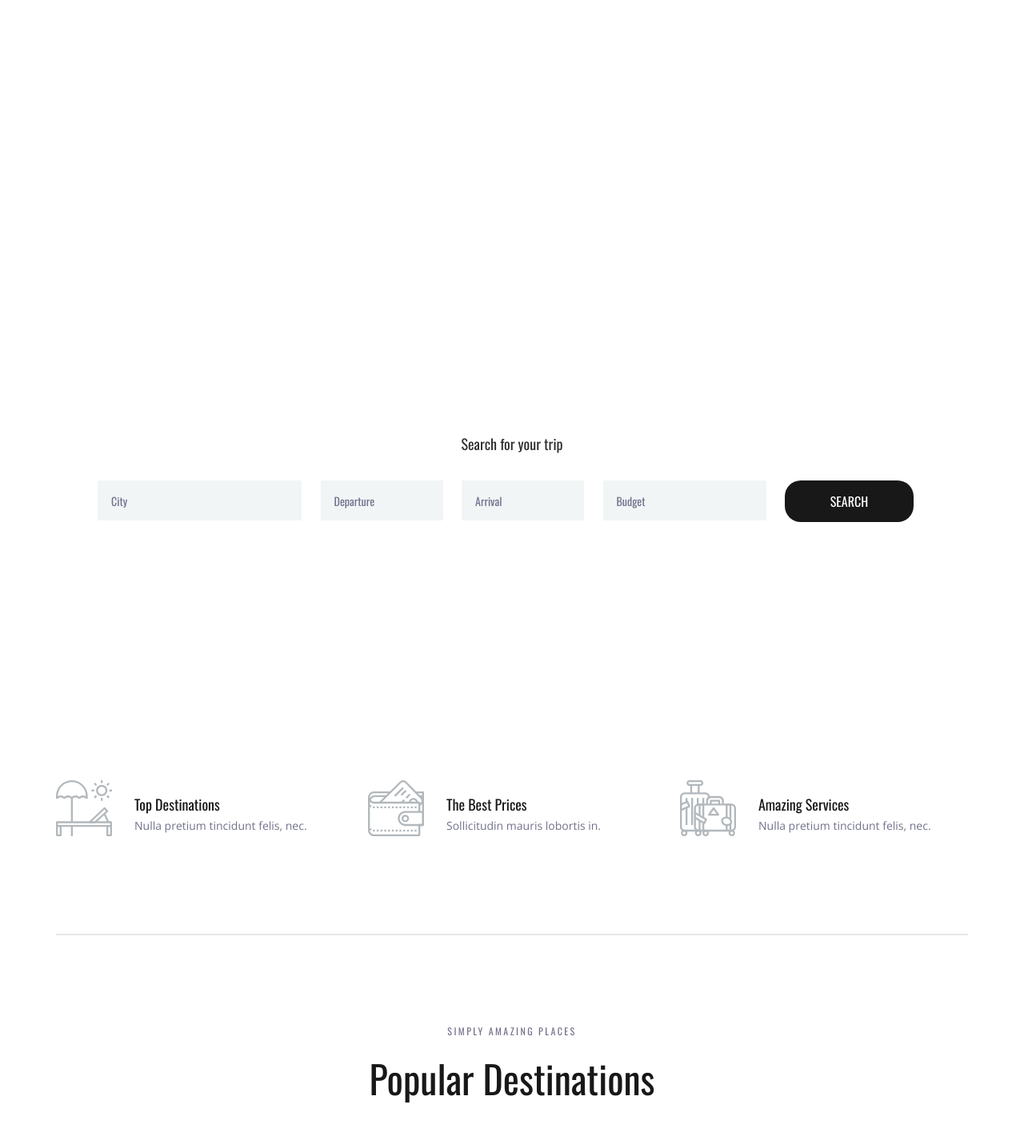
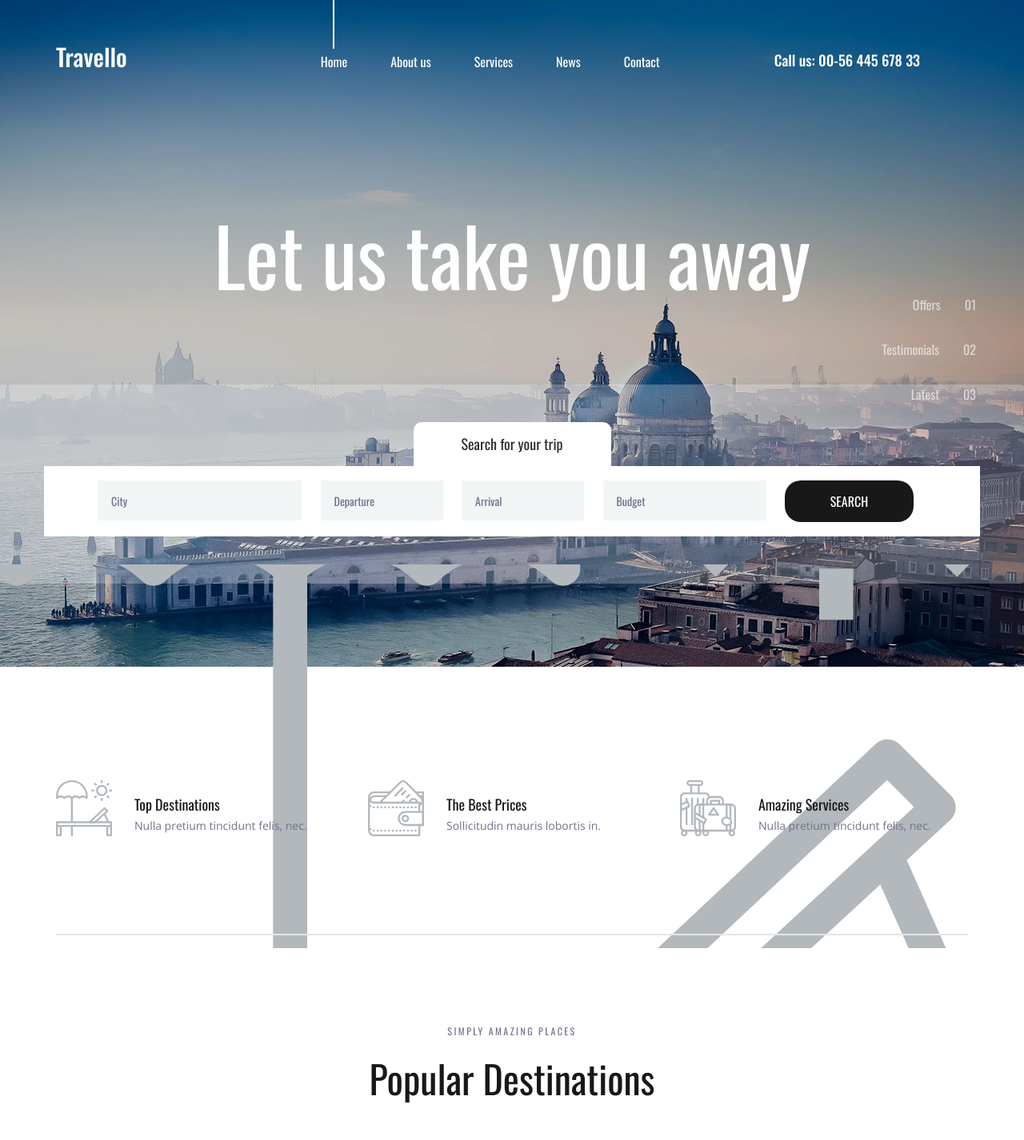
Before and after one commit to rvelizs/Lab_PWeb2_6, a Django app: page / in a window 1280 px wide. Shown: the top 1426 px of the page at 80% size. Run offline with Django 4.2, Linux system fonts and the light colour scheme; some libraries are stand-ins or nearby versions.

Commit message:
Dando estilo 4.0 se reconocen las imágenes

```diff
--- a/templates/index.html
+++ b/templates/index.html
@@ -110,7 +110,7 @@
 					<!-- Slide -->
 					<div class="owl-item">
 						<div class="background_image"
-							style="{% static 'background-image:url(images/home_slider.jpg)' %}"></div>
+							style="background-image:url(/static/images/home_slider.jpg)"></div>
 						<div class="home_slider_content_container">
 							<div class="container">
 								<div class="row">
@@ -209,7 +209,7 @@
 		<!-- Intro -->
 
 		<div class="intro">
-			<div class="intro_background" style="{% static "background-image:url('images/beach.svg')" %}"></div>
+			<div class="intro_background" style="background-image:url('/static/images/beach.svg')"></div>
 			<div class="container">
 				<div class="row">
 					<div class="col">
@@ -506,7 +506,7 @@
 					<div class="col-xl-4">
 						<div class="travello">
 							<div class="background_image"
-								style="{% static 'background-image:url(images/travello.jpg)' %}"></div>
+								style="background-image:url(/static/images/travello.jpg)"></div>
 							<div class="travello_content">
 								<div class="travello_content_inner">
 									<div></div>
```
